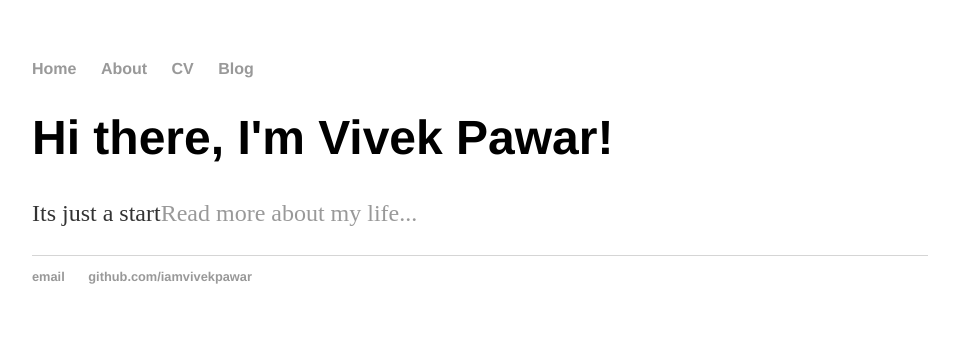
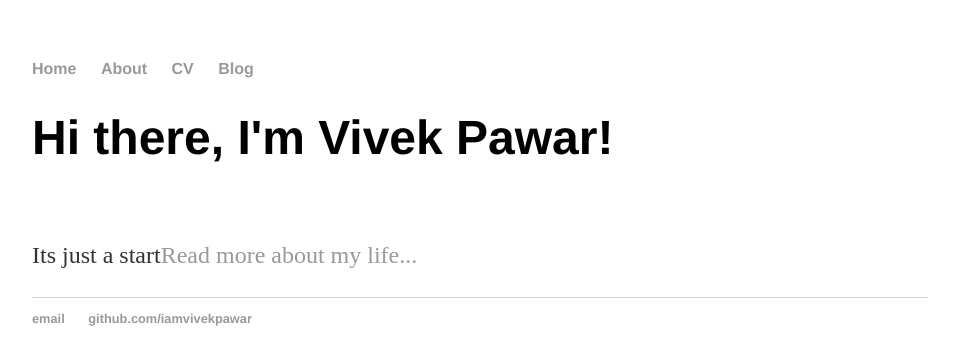
Before and after one commit to iamvivekpawar/demo, a plain HTML site: page index.html in a window 1280 px wide. Shown: the whole page, without its empty margins (160-1119 px from the left). Drawn offline with Linux system fonts and the light colour scheme.

Commit message:
Update index.html

```diff
--- a/index.html
+++ b/index.html
@@ -16,7 +16,7 @@
 		</nav>
 		<div class="container">
     		<div class="blurb">
-        		<h1>Hi there, I'm Vivek Pawar!</h1>
+        		<h1>Hi there, I'm Vivek Pawar!</h1><br>
 				<p>Its just a start<a href="/about">Read more about my life...</a></p>
     		</div><!-- /.blurb -->
 		</div><!-- /.container -->
```
